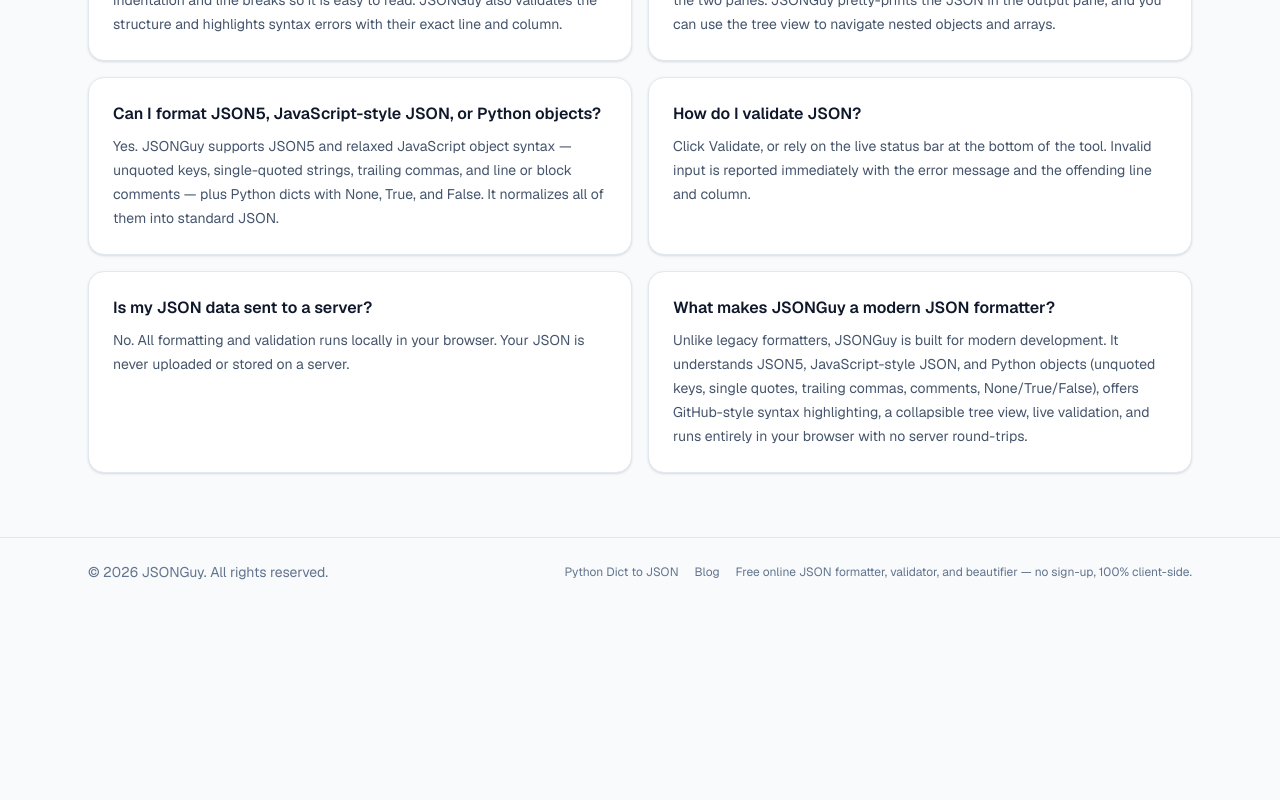
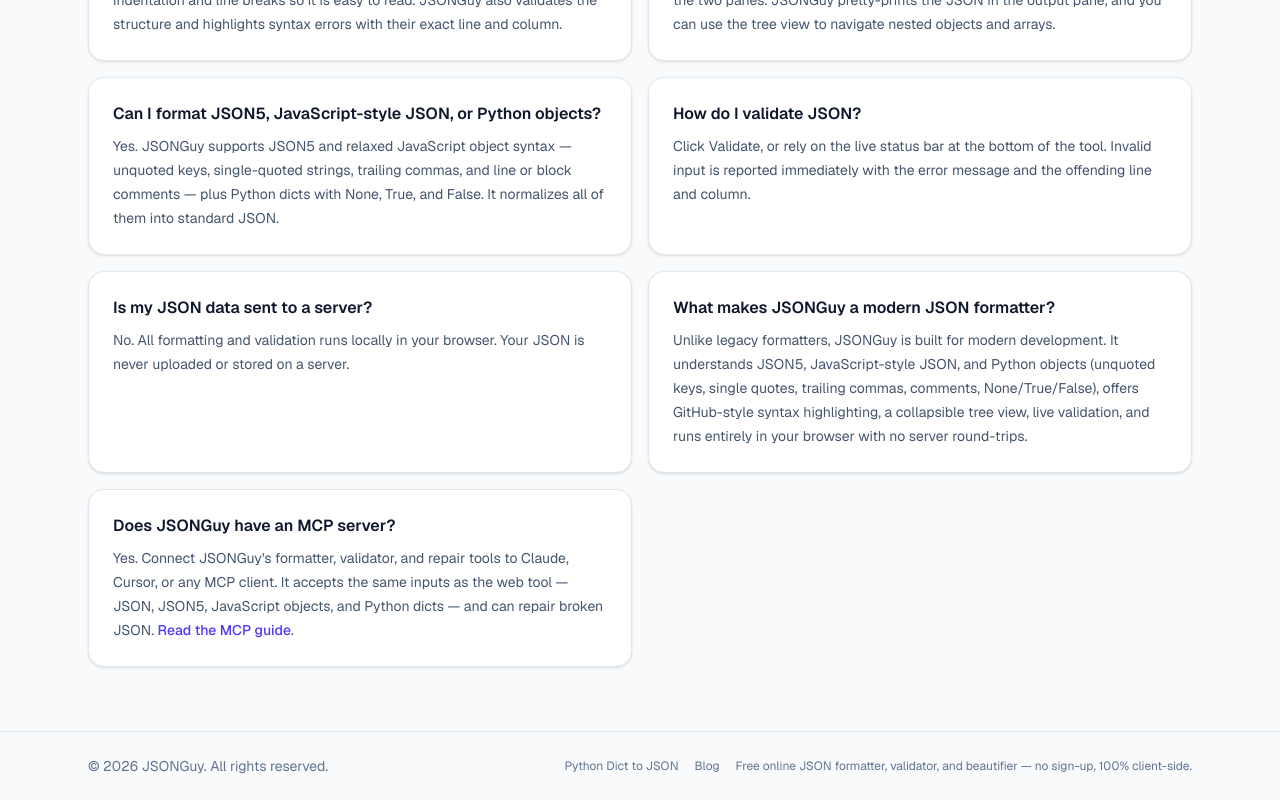
Before and after one commit to Qquanwei/json-formatter, a Next.js app: page / in a window 1280 px wide. Shown: the part 1739-2539 px from the top of the page. Before the commit the page ends 2345 px from the top, so only its background shows below. Built offline with nearby package versions, Linux system fonts and the light colour scheme.

Commit message:
feat: update

```diff
--- a/app/blog/content/json-formatter-mcp.tsx
+++ b/app/blog/content/json-formatter-mcp.tsx
@@ -103,7 +103,7 @@
           href="/"
           className="font-medium text-indigo-600 hover:underline dark:text-indigo-400"
         >
-          web formatter
+          JSONGuy web formatter
         </Link>
         , so the output is consistent wherever you use it.
       </p>
--- a/app/lib/site.ts
+++ b/app/lib/site.ts
@@ -1,7 +1,7 @@
 export const SITE_NAME = "JSONGuy";
 export const SITE_URL = "https://jsonguy.airankone.com";
 export const SITE_TITLE =
-  "JSON Formatter, Validator & Beautifier — JSONGuy";
+  "Online JSON Formatter, Validator & Beautifier — JSONGuy";
 export const SITE_DESCRIPTION =
   "JSONGuy is a modern online JSON formatter, validator, and beautifier with syntax highlighting and a collapsible tree view. Supports JSON5, JavaScript-style JSON, and Python objects — comments, single quotes, unquoted keys, trailing commas, None/True/False. All formatting runs locally in your browser — your data never leaves your device.";
 
--- a/app/page.tsx
+++ b/app/page.tsx
@@ -1,4 +1,5 @@
 import Image from "next/image";
+import Link from "next/link";
 import JsonFormatter from "./components/JsonFormatter";
 import { SITE_NAME } from "./lib/site";
 import heroImg from "../hero.jpeg";
@@ -27,6 +28,12 @@
   {
     q: "What makes JSONGuy a modern JSON formatter?",
     a: "Unlike legacy formatters, JSONGuy is built for modern development. It understands JSON5, JavaScript-style JSON, and Python objects (unquoted keys, single quotes, trailing commas, comments, None/True/False), offers GitHub-style syntax highlighting, a collapsible tree view, live validation, and runs entirely in your browser with no server round-trips.",
+  },
+  {
+    q: "Does JSONGuy have an MCP server?",
+    a: "Yes. Connect JSONGuy's formatter, validator, and repair tools to Claude, Cursor, or any MCP client. It accepts the same inputs as the web tool — JSON, JSON5, JavaScript objects, and Python dicts — and can repair broken JSON.",
+    linkHref: "/blog/json-formatter-mcp",
+    linkText: "Read the MCP guide",
   },
 ];
 
@@ -141,6 +148,18 @@
               <h3 className="font-semibold text-slate-900 dark:text-white">{f.q}</h3>
               <p className="mt-2 text-sm leading-6 text-slate-600 dark:text-slate-400">
                 {f.a}
+                {"linkHref" in f && f.linkHref && (
+                  <>
+                    {" "}
+                    <Link
+                      href={f.linkHref}
+                      className="font-medium text-indigo-600 hover:underline dark:text-indigo-400"
+                    >
+                      {f.linkText}
+                    </Link>
+                    .
+                  </>
+                )}
               </p>
             </div>
           ))}
```
